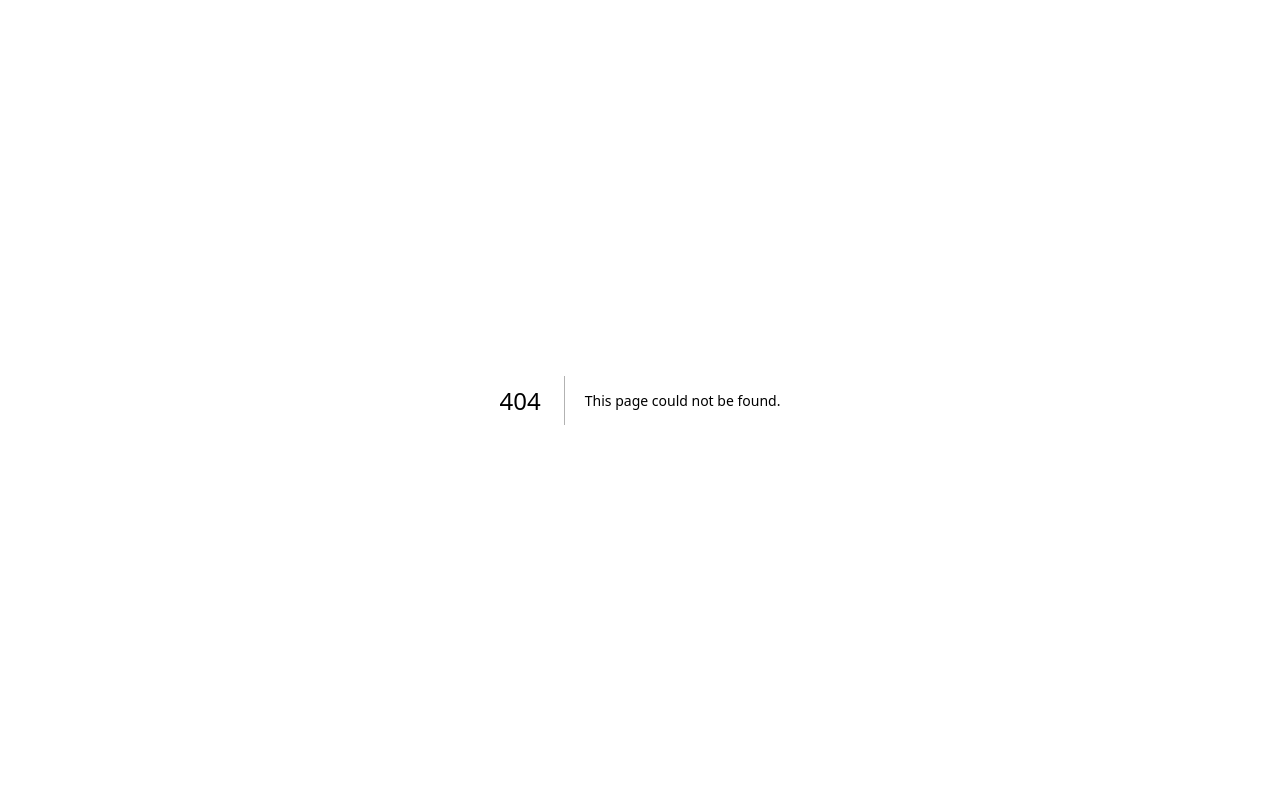
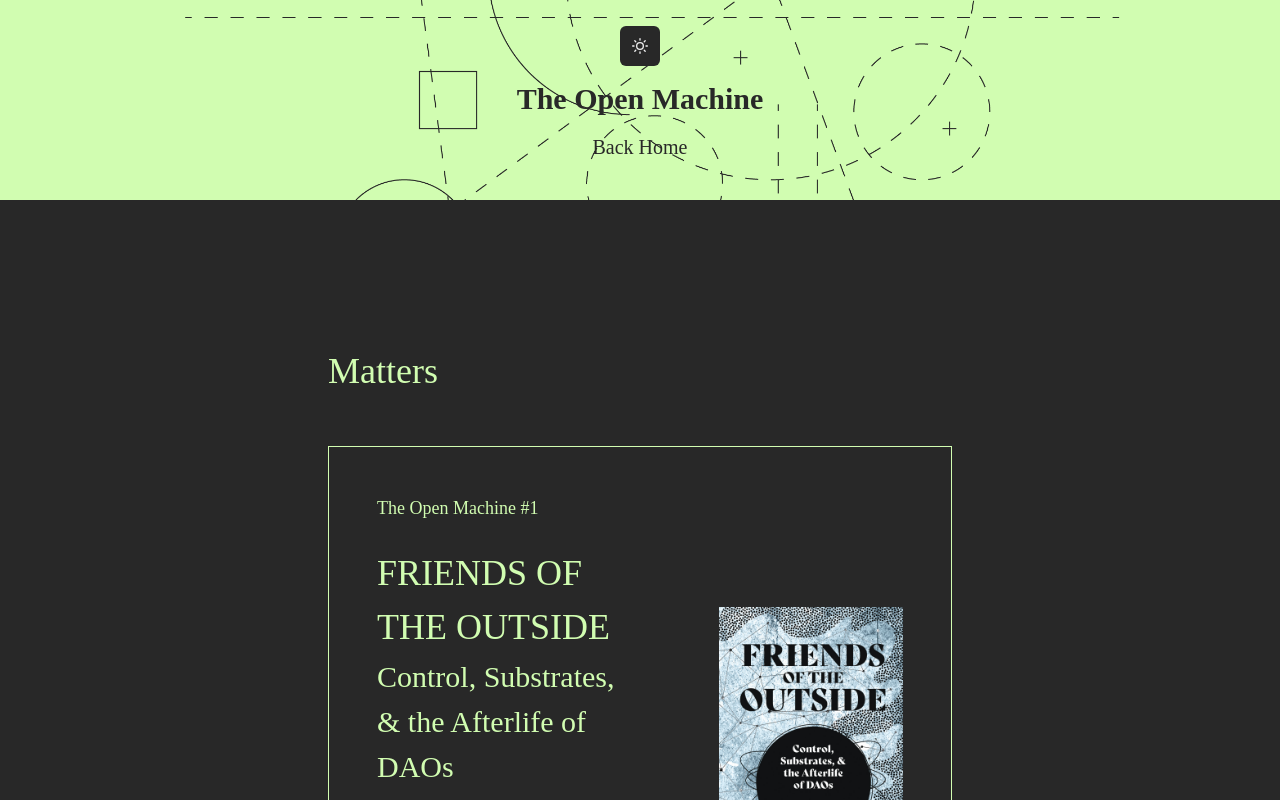
Before and after one commit to oovg/the-open-template, a Next.js app: page /matters in a window 1280 px wide. Before the commit this address had no page. Shown: the top 800 px of the page. Built offline with nearby package versions, Linux system fonts and the light colour scheme; a web font is replaced by a local one; what @rainbow-me/rainbowkit, wagmi would draw is missing.

Commit message:
adds matters page

```diff
--- a/src/components/Matter3.tsx
+++ /dev/null
@@ -1,18 +0,0 @@
-import React from 'react'
-import { Box, Button, Flex, Link, Text } from '@chakra-ui/react'
-
-
-export const Matter3 = () => (
-  <Box w="100%" p={12}>
-    <Flex maxW="720px" mx="auto" border="1px solid" borderColor="primary" flexWrap="wrap">
-        <Flex direction="column" w={['100%', null, '100%']} p={12}>
-            <Text textStyle="h6" mb={6}>Open Machine #3</Text>
-            <Text as="h2" textStyle="h2">Lovers&apos; Dilemma Part I</Text>
-            <Text as="h3" textStyle="h3">Or an Essay on an Iterated Game of Lovers as Great Filter</Text>
-            <Text mt={6}>Written by</Text>
-            <Text>Vengi</Text>
-            <Flex gap={6} mt={12}><Button as={Link} href="" target="_blank" rel="noopener noreferrer">Coming Soon</Button></Flex>
-        </Flex>
-    </Flex>
-  </Box>
-)
--- a/src/components/index.ts
+++ b/src/components/index.ts
@@ -5,7 +5,6 @@ export * from './Further'
 export * from './Header'
 export * from './Matter'
 export * from './Matter2'
-export * from './Matter3'
 export * from './PageMetadata'
 export * from './Rule'
 export * from './Secret'
--- a/src/pages/index.tsx
+++ b/src/pages/index.tsx
@@ -1,6 +1,6 @@
 import { Box, Flex, Heading, IconButton, Link, Text, useColorMode } from '@chakra-ui/react'
 import { SunIcon, MoonIcon } from '@chakra-ui/icons'
-import { Further, Rule, Section, Matter, Matter2, Secret, Tags, Matter3, PageMetadata, TransmissionsPost } from '@/components'
+import { Further, Rule, Section, Matter, Matter2, Secret, Tags, PageMetadata, TransmissionsPost } from '@/components'
 import Post from '../interfaces/post'
 import { getAllTransmissions } from '../lib/api'
 
@@ -40,7 +40,7 @@ export default function Home ({ filteredPosts }: Props) {
             />
             <Heading my={9}>Table of Contents</Heading>
             <Rule />
-            <Link href="#matters" color="primary" my={6} fontSize="2xl">Matters</Link>
+            <Link href="/matters" color="primary" my={6} fontSize="2xl">Matters</Link>
             <Link href="/transmissions" color="primary" my={6} fontSize="2xl">Open Transmissions</Link>
             <Link href="/surveys" color="primary" my={6} fontSize="2xl">Surveys, 2068</Link>
             <Link href="#further" color="primary" my={6} fontSize="2xl">Further Reading</Link>
@@ -51,7 +51,10 @@ export default function Home ({ filteredPosts }: Props) {
       <Section />
       <Tags />
       <Box p={12}>
-        <Flex maxW="720px" mx="auto" gap={6}><Text textStyle="h2" as="h2">Open Transmissions</Text></Flex>
+        <Flex maxW="720px" mx="auto" gap={6} align="center" justify="space-between">
+          <Text textStyle="h2" as="h2">Open Transmissions</Text>
+          <Link href="/transmissions">View All</Link>
+        </Flex>
         <Flex maxW="720px" mx="auto" direction="column" gap={6}>
           {filteredPosts.map((post) => (
             <TransmissionsPost author={post.author} excerpt={post.excerpt} date={post.date} title={post.title} key={post.slug} slug={post.slug} imagePath={post.imagePath} />
@@ -60,7 +63,6 @@ export default function Home ({ filteredPosts }: Props) {
       </Box>
       <Matter />
       <Matter2 />
-      {/* <Matter3 /> */}
       <Further />
     </>
   )
@@ -77,7 +79,7 @@ export async function getStaticProps() {
     'imagePath',
   ])
 
-  const filteredPosts = allPosts.filter(post => post.matter.includes('transmissions'))
+  const filteredPosts = allPosts.filter(post => post.matter.includes('transmissions')).slice(0, 3)
 
   return {
     props: {
--- /dev/null
+++ b/src/pages/matters.tsx
@@ -0,0 +1,18 @@
+import { Flex, Text } from '@chakra-ui/react'
+import { Header, PageMetadata, Matter, Matter2 } from '@/components'
+
+export default function Matters () {
+
+  return (
+    <>
+      <PageMetadata title="Matter" description="The open machine is ((the earth)), understood as a cybernetic phenomenon." image="https://theopenmachine.net/assets/tOM_unfurl.jpg" />
+      <main>
+        <Header />
+      </main>
+      <Flex maxW="720px" mx="auto" direction="column">
+        <Matter />
+        <Matter2 />
+      </Flex>
+    </>
+  )
+}
--- a/src/pages/transmissions.tsx
+++ b/src/pages/transmissions.tsx
@@ -19,7 +19,9 @@ export default function Surveys ({ filteredPosts }: Props) {
       <main>
         <Header />
       </main>
-      <Flex maxW="720px" mx="auto" gap={6}><Text textStyle="h2" as="h2" mb={6}>Open Transmissions</Text></Flex>
+      <Flex maxW="720px" mx="auto" gap={6}>
+        <Text textStyle="h2" as="h2" mb={6}>Open Transmissions</Text>
+      </Flex>
       <Flex maxW="720px" mx="auto" direction="column">
         {filteredPosts.map((post) => (
           <TransmissionsPost title={post.title} key={post.slug} slug={post.slug} author={post.author} excerpt={post.excerpt} date={post.date} imagePath={post.imagePath} />
```
